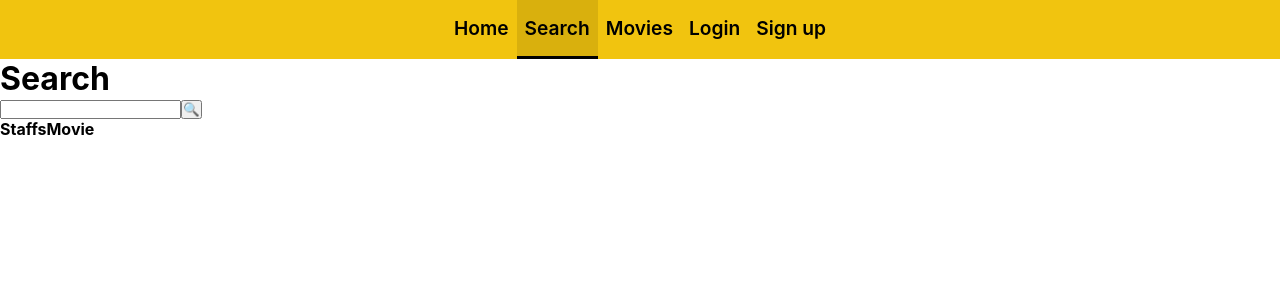
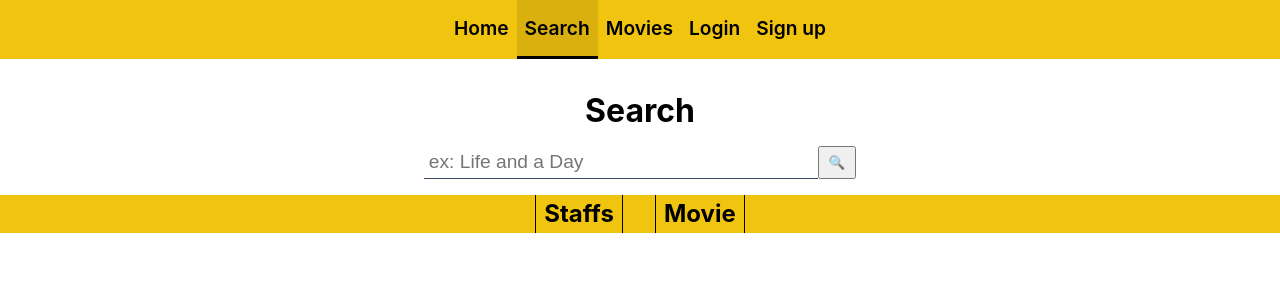
Before and after one commit to Backins/node-project-esgi, a React (Create React App) app in the folder client/: page /search in a window 1280 px wide. Shown: the top 300 px of the page. Built offline with nearby package versions, Linux system fonts and the light colour scheme.

Commit message:
Search css

```diff
--- a/client/src/components/MovieAdd/index.js
+++ b/client/src/components/MovieAdd/index.js
@@ -8,7 +8,7 @@ const MovieAdd = props => {
   const [title, setTitle ] = useState('');
   const [year, setYear] = useState('');
   const [category, setCategory] = useState('');
-  const [urlPoster, setUrlPoster] = useState('');
+  const [posterPath, setPosterPath] = useState('');
   const [actors, setActors] = useState('');
   const [realisator, setRealisator] = useState('');
   const [errors, setErrors] = useState([]);
@@ -45,7 +45,7 @@ const MovieAdd = props => {
       addMovie({
         title,
         year,
-        urlPoster,
+        posterPath,
         category,
         actors,
         realisator
@@ -94,7 +94,7 @@ const MovieAdd = props => {
         <div className={classes.formGroup}>
           <label className={classes.formGroupLabel}>
             <span className={classes.formGroupSpan}>URL du poster</span>
-            <input className={classes.formGroupInput} required={true} type="text" value={urlPoster} onChange={e => setUrlPoster(e.target.value)}/>
+            <input className={classes.formGroupInput} required={true} type="text" value={posterPath} onChange={e => setPosterPath(e.target.value)}/>
           </label>
         </div>
         <div className={classes.formGroup}>
--- a/client/src/components/Search/index.js
+++ b/client/src/components/Search/index.js
@@ -4,6 +4,79 @@ import { SearchMovies } from '../../api/movie';
 import { moviesStyle } from '../Movies/index';
 import Movie from '../Movie';
 import BlockStaff from '../BlocStaff';
+import { makeStyles } from '@material-ui/core/styles';
+
+const searchStyle = makeStyles(theme => ({
+  title: {
+    textAlign: 'center',
+    marginTop: '2rem',
+  },
+  searchComponent: {
+    display: 'flex',
+    justifyContent: 'center',
+    marginTop: '1rem',
+  },
+  inputSearch: {
+    padding: '.3rem .3rem',
+    fontSize: '1.2rem',
+    outline: 'none',
+    width: '30%',
+    border: 'none',
+    borderBottom: '1px solid #34495e',
+    transition: 'border-bottom .3s ease, background-color .3s ease',
+    outline: 'none',
+    '&:hover, &:active, &:focus': {
+      borderBottom: '1px solid #f1c40f',
+      backgroundColor: 'rgba(0,0,0,0.01)',
+    }
+  },
+  buttonSearch: {
+    width: '3%'
+  },
+  resultatContainer: {
+    display: 'flex',
+    justifyContent: 'center',
+    marginTop: '1rem',
+    backgroundColor: '#f1c40f',
+  },
+  resultatStaff: {
+    fontSize: '1.5rem',
+    color: '#000',
+    fontWeight: '600',
+    cursor: 'pointer',
+    borderLeft: '1px solid #000',
+    borderRight: '1px solid #000',
+    padding: '.3rem .5rem',
+    transition: 'background-color .3s ease',
+    '&:hover': {
+      backgroundColor: 'rgba(0,0,0,0.1)',
+    }
+  },
+  resultatMovie: {
+    fontSize: '1.5rem',
+    color: '#000',
+    fontWeight: '600',
+    marginLeft: '2rem',
+    cursor: 'pointer',
+    borderLeft: '1px solid #000',
+    borderRight: '1px solid #000',
+    padding: '.3rem .5rem',
+    transition: 'background-color .3s ease',
+    '&:hover': {
+      backgroundColor: 'rgba(0,0,0,0.1)',
+    }
+  },
+  staffsList: {
+    margin: '2rem 0',
+    display: 'flex',
+    flexWrap: 'wrap',
+    justifyContent: 'center',
+  },
+  containerMovie: {
+    display: 'flex',
+    justifyContent: 'center',
+  }
+}));
 
 const Search = () => {
   const [searchTerm,setSearchTerm] = useState('');
@@ -11,27 +84,31 @@ const Search = () => {
   const [displayMovie, setDisplayMovie] = useState(false);
   const [staffs,setStaffs] = useState([]);
   const [movies,setMovies] = useState([]);
-  const classes = moviesStyle();
+  const classes = searchStyle();
+  const classesMovie = moviesStyle();
 
-  const submitSearch = () => {
+  const submitSearch = e => {
+    e.preventDefault();
     SearchStaffs(searchTerm).then(res => setStaffs(res));
     SearchMovies(searchTerm).then(res => setMovies(res));
   };
 
   return <>
-    <h1>Search</h1>
-    <div>
-      <input value={searchTerm} type="text" onChange={e => setSearchTerm(e.target.value)}/>
-      <button onClick={submitSearch}><span role="img" aria-label="search">🔍</span></button>
+    <h1 className={classes.title}>Search</h1>
+    <div >
+      <form className={classes.searchComponent} onSubmit={ e => submitSearch(e)}>
+        <input className={classes.inputSearch} value={searchTerm} type="text" onChange={e => setSearchTerm(e.target.value)} placeholder="ex: Life and a Day"/>
+        <button className= {classes.buttonSearch} onClick={ e => submitSearch(e)}><span role="img" aria-label="search">🔍</span></button>
+      </form>
     </div>
 
-    <div>
-      <span onClick={() => setDisplayStaff(true)}><strong>Staffs</strong></span>
-      <span onClick={() => {setDisplayStaff(false)}}><strong>Movie</strong></span>
+    <div className={classes.resultatContainer}>
+      <span className={classes.resultatStaff} onClick={() => setDisplayStaff(true)}><strong>Staffs</strong></span>
+      <span className={classes.resultatMovie} onClick={() => {setDisplayStaff(false)}}><strong>Movie</strong></span>
     </div>
     {
       displayStaff ?
-        <div>
+        <div className={classes.staffsList}>
         {
           staffs.map(staff => <BlockStaff  staff={staff} /> )
 
@@ -45,10 +122,10 @@ const Search = () => {
         { !displayStaff ?
           <div>
           {
-            <main className={classes.main}>
-              <section className={classes.container}>
-                <h1 className={classes.title}>Movie Gallery</h1>
-                <ul className={classes.list}>
+            <main className={classesMovie.main}>
+              <section className={classesMovie.container}>
+                <h1 className={classesMovie.title}>Movie Gallery</h1>
+                <ul className={classesMovie.list}>
                   {movies.map(movie => <Movie movie={movie}/>)}
                 </ul>
               </section>
```
